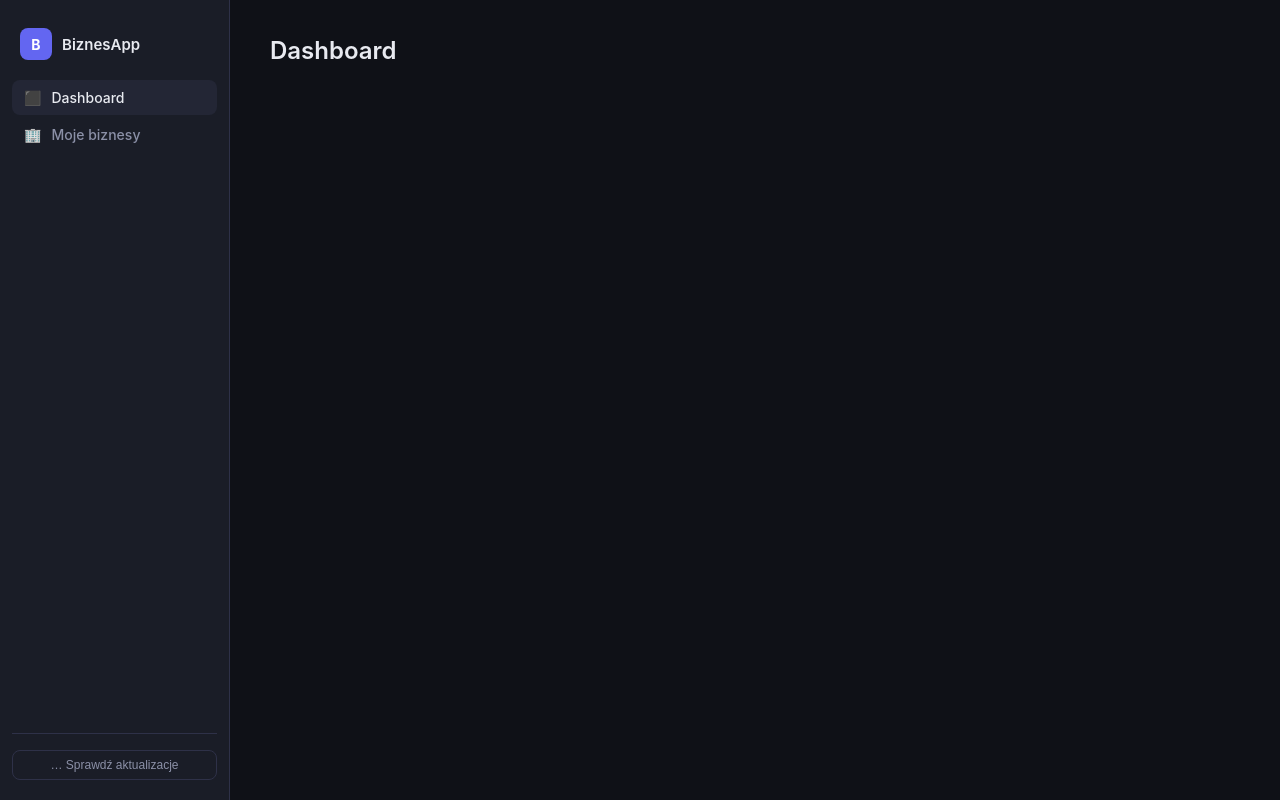
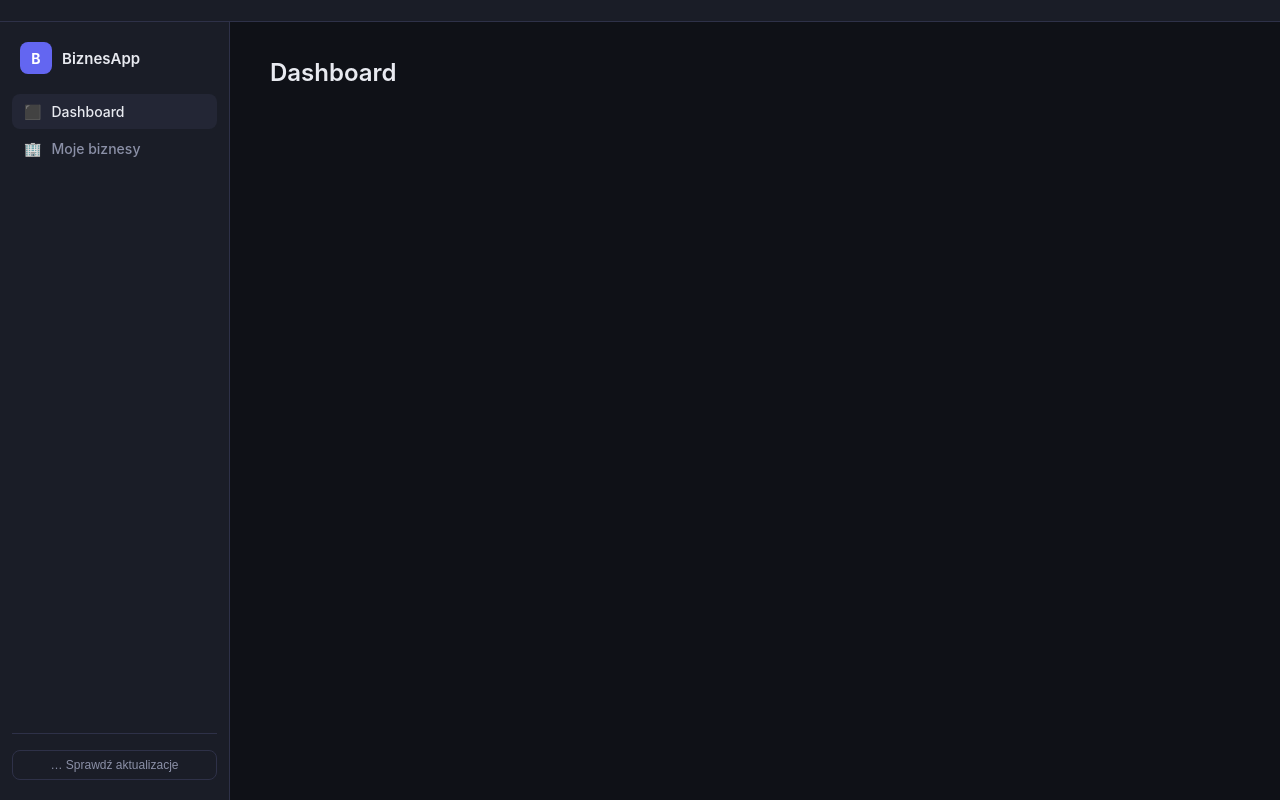
Before and after one commit to BrainMaster24608/biznes-app, an Electron app: page src/renderer/index.html in a window 1280 px wide. Drawn offline with Linux system fonts and the light colour scheme; no server answers.

Commit message:
Enhance layout structure with new header and main content sections

```diff
--- a/src/renderer/index.html
+++ b/src/renderer/index.html
@@ -9,6 +9,9 @@
 </head>
 <body>
 
+  <div class="pasek-tytulu"></div>
+
+  <div class="app-tresc">
   <aside class="sidebar">
     <div class="logo">
       <div class="logo-ikona">B</div>
@@ -187,6 +190,7 @@
     </section>
 
   </main>
+  </div>
 
   <!-- MODALS -->
   <div id="modal-overlay" class="modal-overlay ukryty">
--- a/src/renderer/style.css
+++ b/src/renderer/style.css
@@ -24,9 +24,24 @@ body {
   background: var(--bg);
   color: var(--tekst);
   display: flex;
+  flex-direction: column;
   height: 100vh;
   overflow: hidden;
   font-size: 14px;
+}
+
+.pasek-tytulu {
+  height: 22px;
+  flex-shrink: 0;
+  -webkit-app-region: drag;
+  background: var(--bg2);
+  border-bottom: 1px solid var(--border);
+}
+
+.app-tresc {
+  display: flex;
+  flex: 1;
+  overflow: hidden;
 }
 
 /* SIDEBAR */
@@ -36,10 +51,9 @@ body {
   border-right: 1px solid var(--border);
   display: flex;
   flex-direction: column;
-  padding: 20px 12px;
+  padding: 12px 12px 20px;
   flex-shrink: 0;
   overflow-y: auto;
-  -webkit-app-region: drag;
 }
 .logo {
   display: flex;
@@ -117,6 +131,7 @@ body {
   width: 100%;
   font-size: 12px;
   padding: 6px 10px;
+  -webkit-app-region: no-drag;
 }
 .btn-sprawdz-aktualizacje {
   width: 100%;
```
